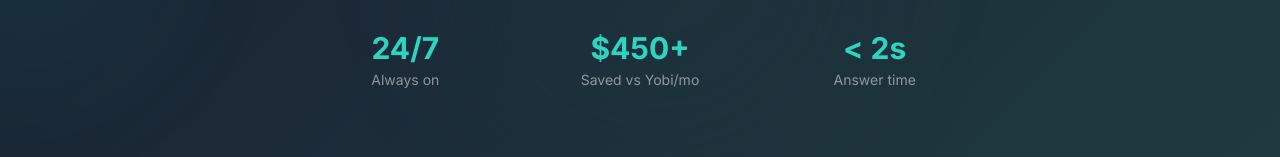
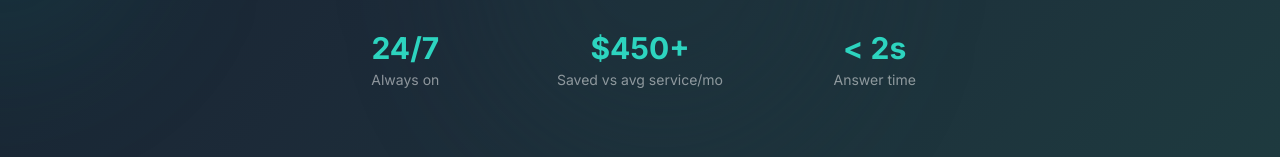
Before and after one commit to dentalondemand/iamclara-website, a Next.js app: page / in a window 1280 px wide. Shown: the part 643-800 px from the top of the page. Built offline with nearby package versions, Linux system fonts and the light colour scheme.

Commit message:
Remove Yobi mention — generic comparison language

```diff
--- a/app/page.tsx
+++ b/app/page.tsx
@@ -91,7 +91,7 @@
         <div className="grid grid-cols-3 gap-8 max-w-2xl mx-auto border-t border-white/10 pt-10">
           {[
             { value: '24/7', label: 'Always on' },
-            { value: '$450+', label: 'Saved vs Yobi/mo' },
+            { value: '$450+', label: 'Saved vs avg service/mo' },
             { value: '< 2s', label: 'Answer time' },
           ].map((s) => (
             <div key={s.label} className="text-center">
```
